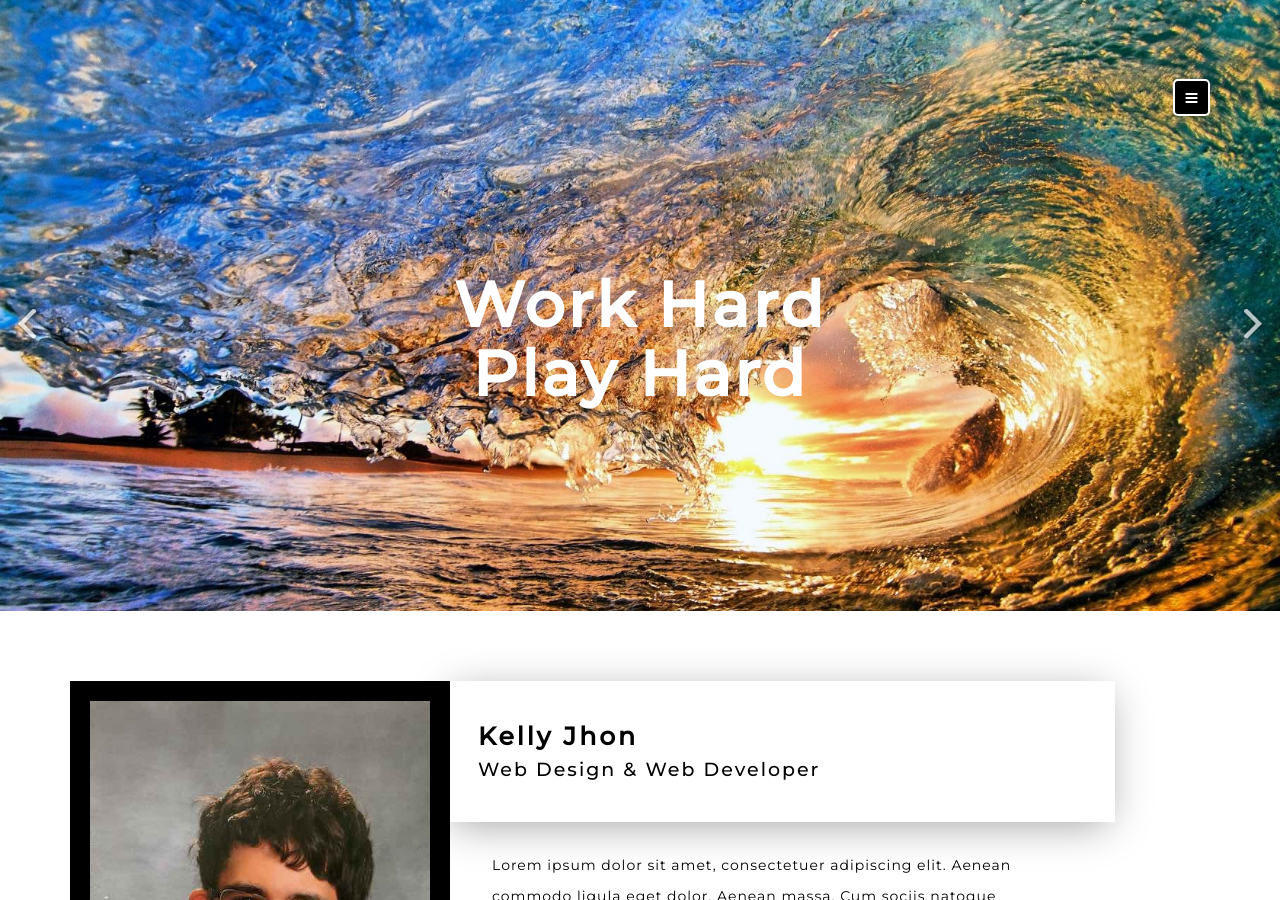
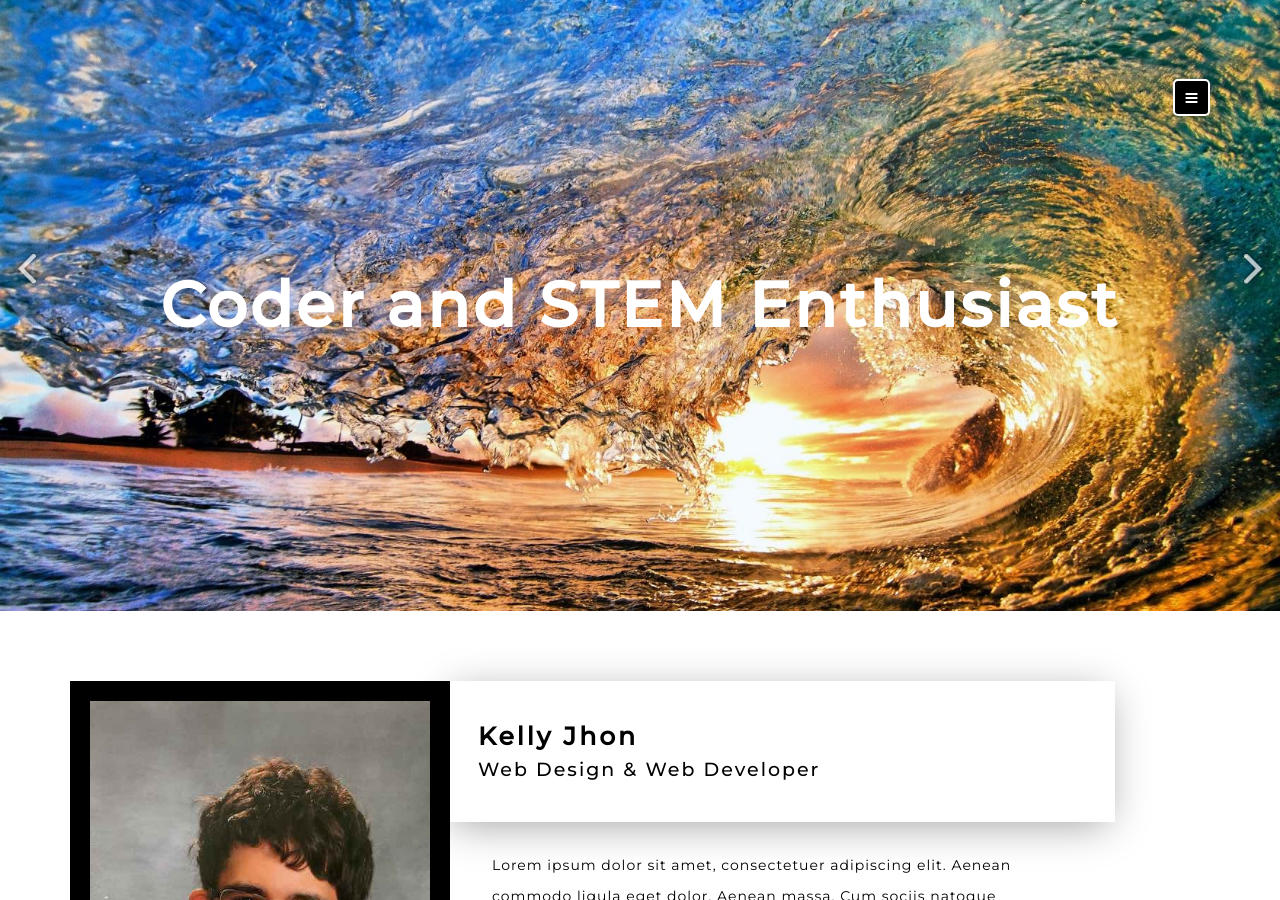
Before and after one commit to rajeev-datta/rajeev-datta.github.io, a Jekyll site: the page index.html, which Jekyll copies as it is, in a window 1280 px wide and 900 px high. Built offline with Jekyll 4.4.1, drawn with Linux system fonts in a browser that asks for light colours.

Commit message:
Update index.html

```diff
--- a/index.html
+++ b/index.html
@@ -93,7 +93,7 @@ License URL: http://creativecommons.org/licenses/by/3.0/
 								<div class="slider-info">
 									<h4><strong>I am Rajeev Datta</strong>
 										</h4>
-									<h6><strong>Coder and STEM Enthusiast</strong></h6>
+									<!-- <h6><strong>Coder and STEM Enthusiast</strong></h6> -->
 
 								</div>
 							</div>
@@ -103,9 +103,9 @@ License URL: http://creativecommons.org/licenses/by/3.0/
 						<div class="slider-img ">
 							<div class="container">
 								<div class="slider-info">
-									<h4><strong>Work Hard</strong>
+									<h4><strong>Coder and STEM Enthusiast</strong>
 										 </h4>
-									<h4><strong>Play Hard</strong></h4>
+									<!-- <h4><strong>Play Hard</strong></h4> -->
 								</div>
 							</div>
 						</div>
```
